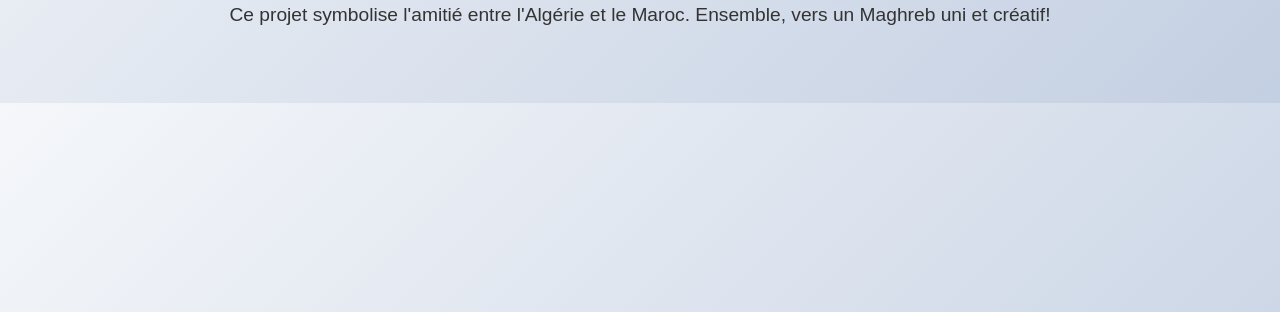
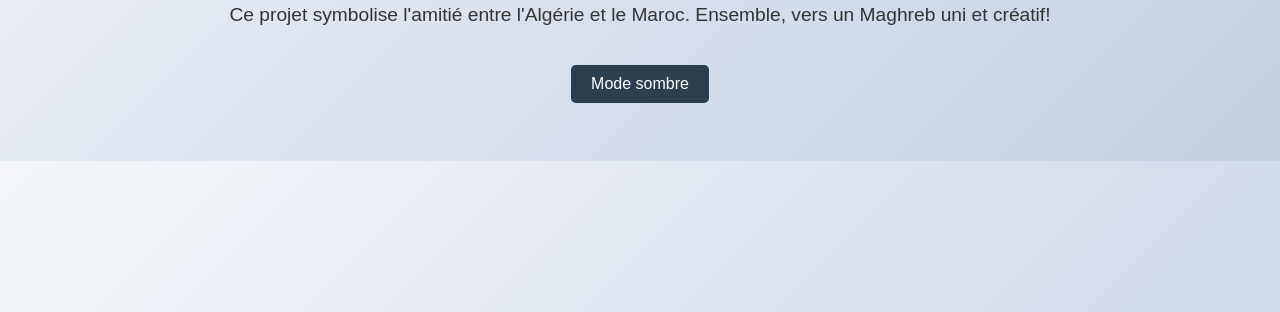
Before and after one commit to AdelWolf5/ALGEROC, a plain HTML site: page index.html in a window 1280 px wide. Shown: the part 488-800 px from the top of the page. Drawn offline with Linux system fonts and the light colour scheme.

Commit message:
Add dark mode toggle button

```diff
--- a/index.html
+++ b/index.html
@@ -11,6 +11,11 @@
             color: #333;
             text-align: center;
             padding: 50px;
+            transition: background 0.3s ease, color 0.3s ease;
+        }
+        body.dark-mode {
+            background: #1e1e1e;
+            color: #f5f5f5;
         }
         .flags {
             display: flex;
@@ -32,6 +37,20 @@
         p {
             font-size: 1.2em;
         }
+        button.toggle-dark {
+            background: #2c3e50;
+            color: #fff;
+            border: none;
+            padding: 10px 20px;
+            border-radius: 5px;
+            cursor: pointer;
+            font-size: 1em;
+            margin-top: 20px;
+            transition: background 0.3s ease;
+        }
+        button.toggle-dark:hover {
+            background: #1a242f;
+        }
     </style>
 </head>
 <body>
@@ -42,5 +61,11 @@
     </div>
     <img src="logo.svg" alt="Logo ALGÉROC" style="width:200px;margin:20px auto;display:block;" />
     <p>Ce projet symbolise l'amitié entre l'Algérie et le Maroc. Ensemble, vers un Maghreb uni et créatif!</p>
+    <button class="toggle-dark" type="button" onclick="toggleDarkMode()">Mode sombre</button>
+    <script>
+        function toggleDarkMode() {
+            document.body.classList.toggle('dark-mode');
+        }
+    </script>
 </body>
 </html>
```
